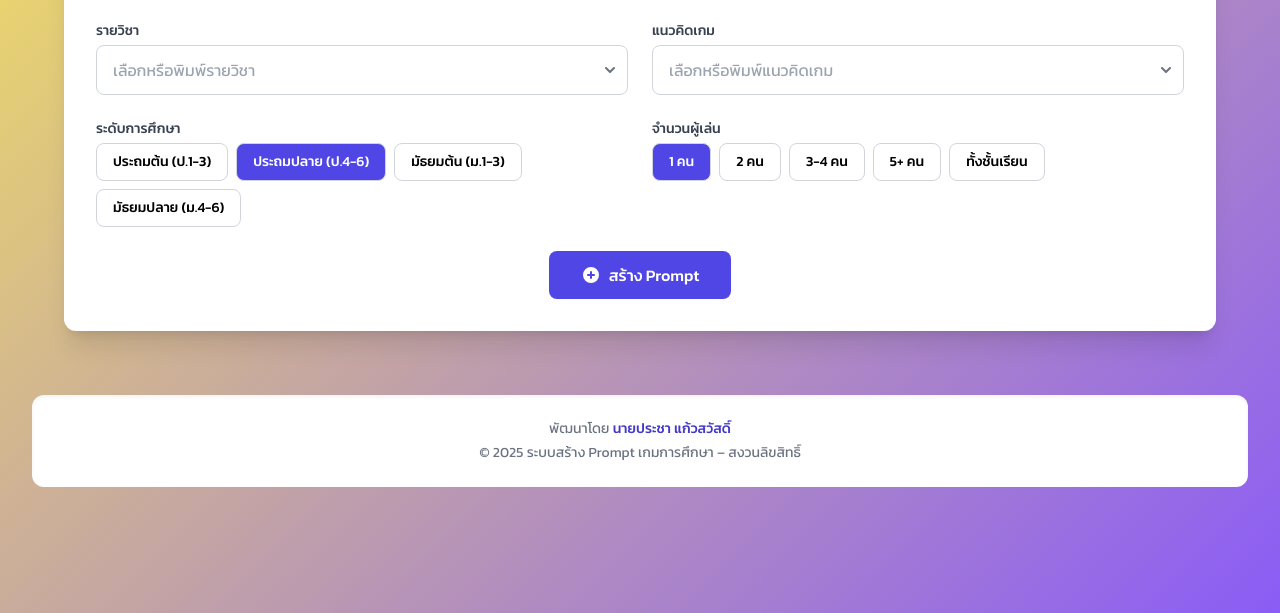
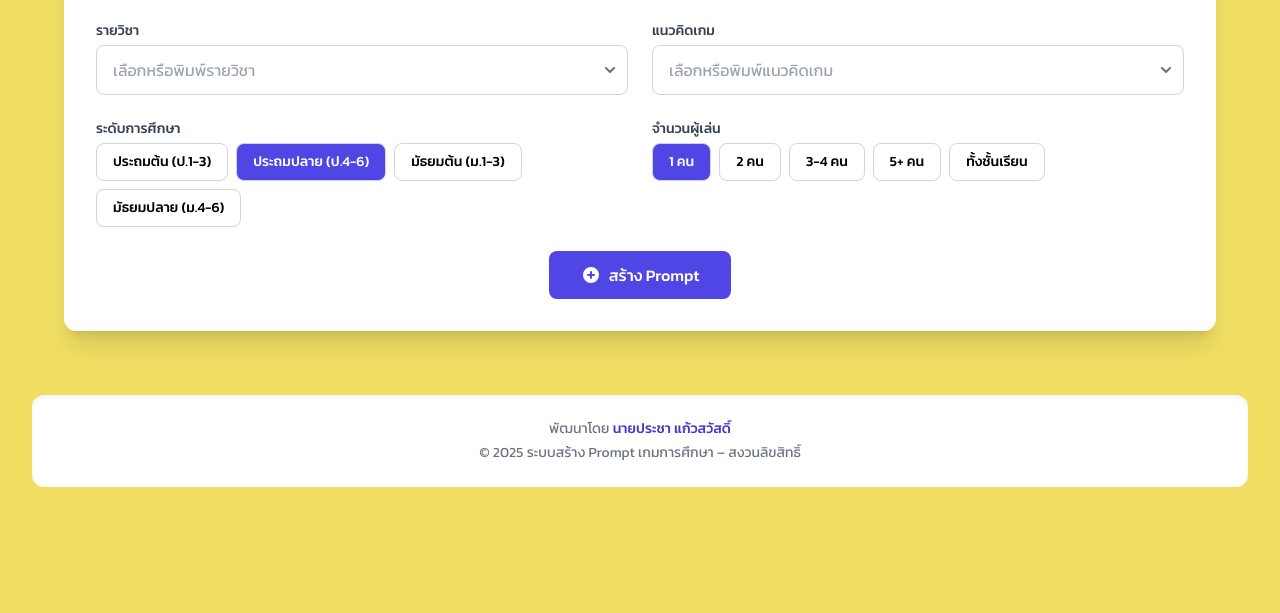
Before and after one commit to kaewsawat2525/promt-create-game, a plain HTML site: page index.html in a window 1280 px wide. Shown: the part 187-800 px from the top of the page. Drawn offline with nearby package versions, Linux system fonts and the light colour scheme.

Commit message:
Update index.html

```diff
--- a/index.html
+++ b/index.html
@@ -33,7 +33,7 @@ body {
 font-family: 'Kanit', sans-serif;
 
 
-background: linear-gradient(135deg, #f1de63 0%, #8b5cf6 100%);
+background: linear-gradient(135deg, #f1de63 0%, #f1de63 100%);
 
 
 min-height: 100vh;
```
